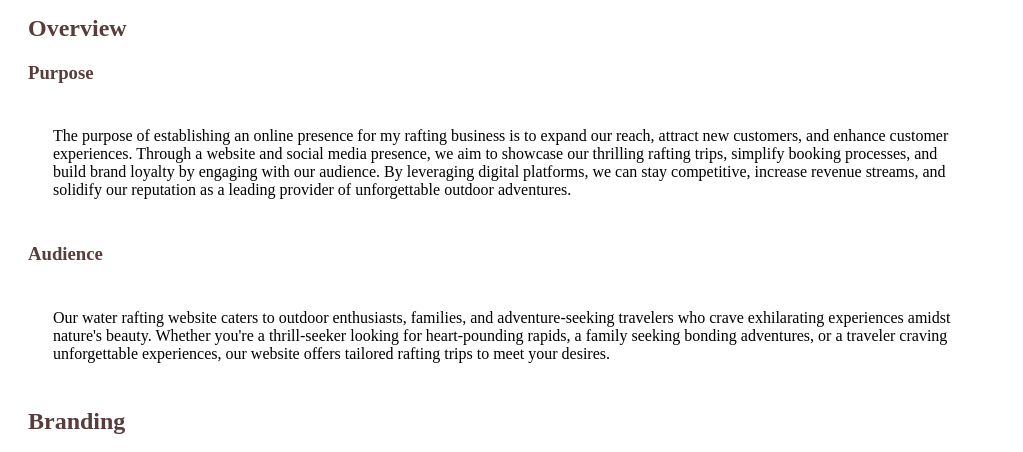
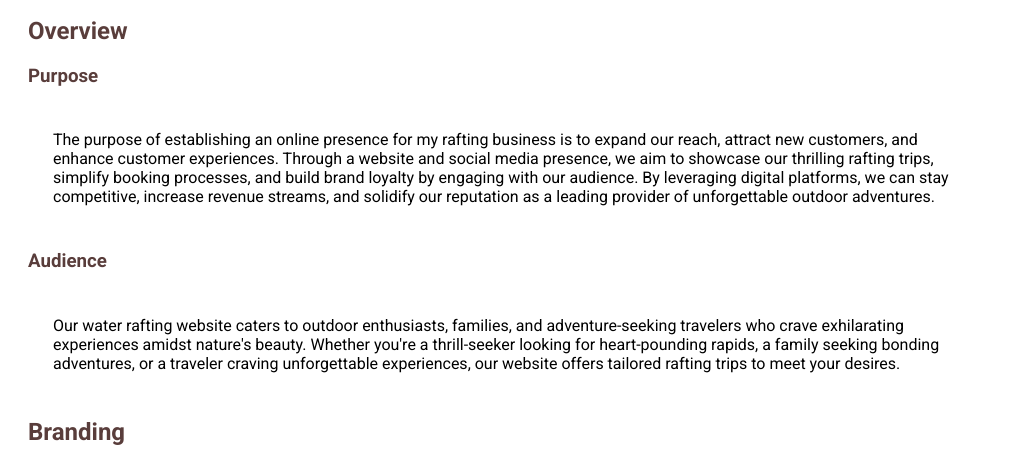
Before and after one commit to lewisombaka/wdd130, a plain HTML site: page wwr/site-plan-rafting.html in a window 1280 px wide. Shown: the part 171-623 px from the top of the page, without its empty margins (0-1023 px from the left). Drawn offline with Linux system fonts and the light colour scheme.

Commit message:
Changes Added

```diff
--- a/wwr/site-plan-rafting.html
+++ b/wwr/site-plan-rafting.html
@@ -5,7 +5,7 @@
     <meta name="viewport" content="width=device-width, initial-scale=1.0">
     <title>Rafting Site Plan | Lewis Ochieng' Ombaka</title>
     <meta name="Author" content="Lewis Ochieng' Ombaka">
-    <meta name="" content="Rafting Site Plan includes the site purpose, the target audience, branding information, and a style guide for the course website project">
+    <meta name="description" content="Rafting Site Plan includes the site purpose, the target audience, branding information, and a style guide for the course website project">
     <link rel="stylesheet" href="styles/site-plan-rafting.css">
 </head>
 <body>
--- a/wwr/styles/site-plan-rafting.css
+++ b/wwr/styles/site-plan-rafting.css
@@ -1,7 +1,7 @@
 @import url('https://fonts.googleapis.com/css2?family=Open+Sans:ital,wght@0,300..800;1,300..800&family=Roboto:ital,wght@0,100;0,300;0,400;0,500;0,700;0,900;1,100;1,300;1,400;1,500;1,700;1,900&display=swap');
 
 body{
-    font-family: var('Open Sans');
+    font-family: var(--heading-font);
     max-width: 960px;
     padding: 20px;
 }
@@ -21,7 +21,7 @@ body{
     --nav-hover-background-color:#FFDDD2;
 }
 h1, h2, h3, h4, h5, h6{
-    font-family: var(--'Roboto', serif);
+    font-family: var(--heading-font, serif);
     color: #593D3B;
 }
 header{
```
